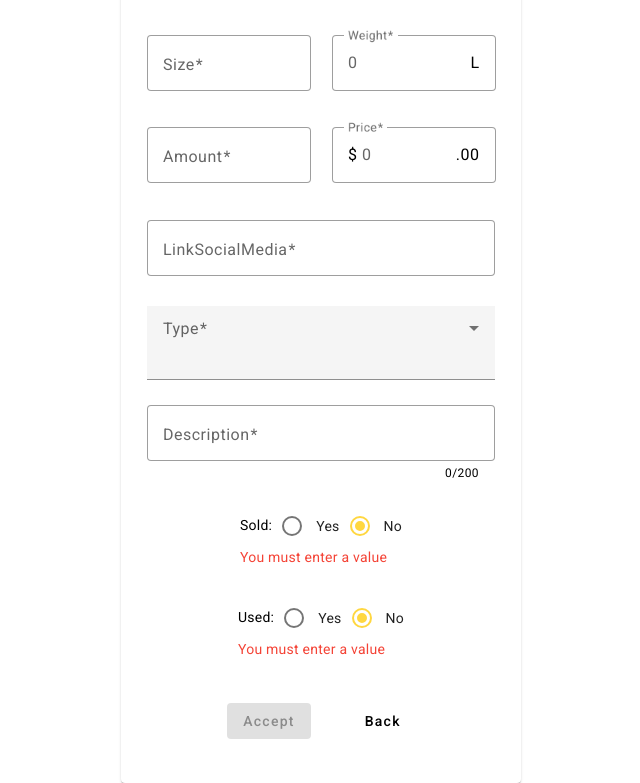
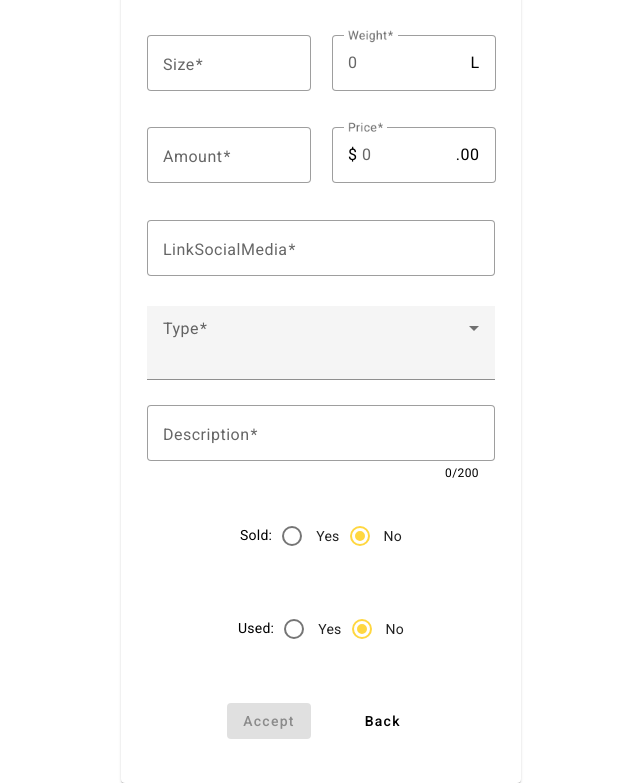
Before and after one commit to averder/SurfboardApp, an Angular app: page /addSurfboard in a window 1280 px wide. Shown: the part 655-1438 px from the top of the page, without its empty margins (319-959 px from the left). Built offline with nearby package versions, Linux system fonts and the light colour scheme.

Commit message:
[SBA-12] Removed unnecessary validation from radio buttons

```diff
--- a/src/app/components/add-edit-surfboard/add-edit-surfboard.component.html
+++ b/src/app/components/add-edit-surfboard/add-edit-surfboard.component.html
@@ -94,7 +94,6 @@
                 <mat-radio-button class="example-margin" value="after">Yes</mat-radio-button>
                 <mat-radio-button class="example-margin" value="before" [checked]=true>No</mat-radio-button>
               </mat-radio-group>
-              <mat-error *ngIf="hasFieldError('sold')">{{ getErrorMessage('sold') }}</mat-error>
             </section>
           </mat-grid-tile>
           <mat-grid-tile [colspan]="2">
@@ -104,7 +103,6 @@
                 <mat-radio-button class="example-margin" value="yes">Yes</mat-radio-button>
                 <mat-radio-button class="example-margin" value="no" [checked]=true>No</mat-radio-button>
               </mat-radio-group>
-              <mat-error *ngIf="hasFieldError('used')">{{ getErrorMessage('used') }}</mat-error>
             </section>
           </mat-grid-tile>
           <mat-grid-tile [colspan]="2">
--- a/src/app/components/add-edit-surfboard/add-edit-surfboard.component.ts
+++ b/src/app/components/add-edit-surfboard/add-edit-surfboard.component.ts
@@ -32,25 +32,16 @@ export class AddEditSurfboardComponent implements OnInit {
     this.form = this.fb.group({
       image: [''],
       name: ['', Validators.required],
-      size: ['', Validators.required, Validators.pattern(/^[0-9]+$/)],
-      weight: ['', Validators.required, Validators.pattern(/^[0-9]+$/)],
-      amount: ['', Validators.required, Validators.pattern(/^[0-9]+$/)],
+      size: ['', [Validators.required, Validators.pattern(/^[0-9]+$/)]],
+      weight: ['', [Validators.required, Validators.pattern(/^[0-9]+$/)]],
+      amount: ['', [Validators.required, Validators.pattern(/^[0-9]+$/)]],
       linkSocialMedia: ['', Validators.required],
-      price: ['', Validators.required, Validators.pattern(/^[0-9]+$/)],
+      price: ['', [Validators.required, Validators.pattern(/^[0-9]+$/)]],
       description: ['', Validators.required],
       type: ['', Validators.required],
-      sold: ['', Validators.required, this.atLeastOneSelectedValidator()],
-      used: ['', Validators.required, this.atLeastOneSelectedValidator()],
+      sold: ['after', Validators.required],
+      used: ['no', Validators.required],
     });
-  }
-
-  atLeastOneSelectedValidator() {
-    return (control: { value: string[] }) => {
-      const selectedOptions = control.value;
-      return selectedOptions && selectedOptions.length > 0
-        ? null
-        : { atLeastOneSelected: true };
-    };
   }
 
   ngOnInit(): void {
```
